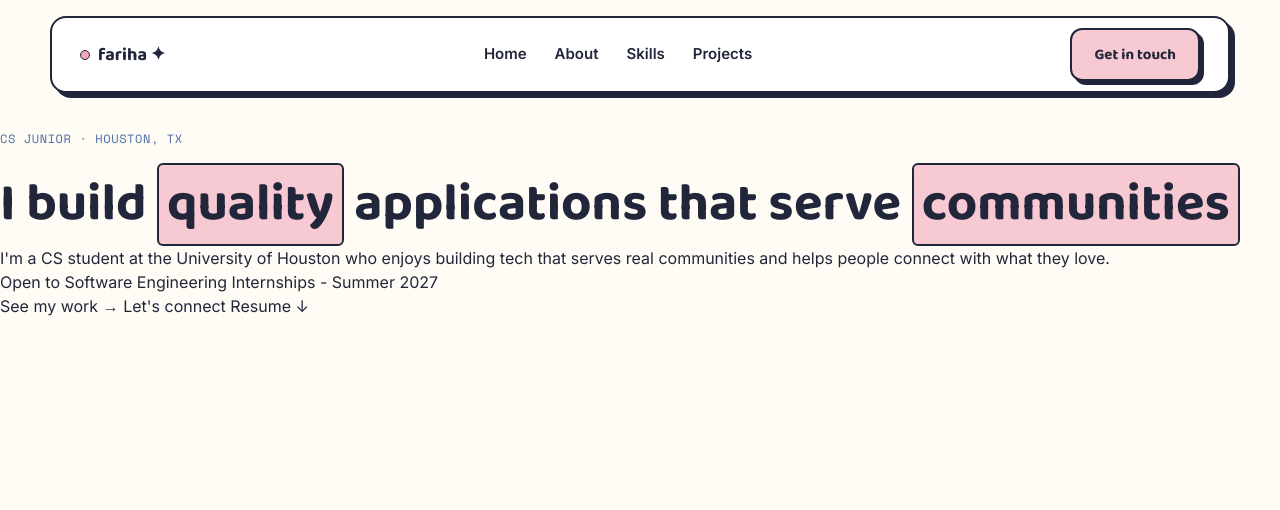
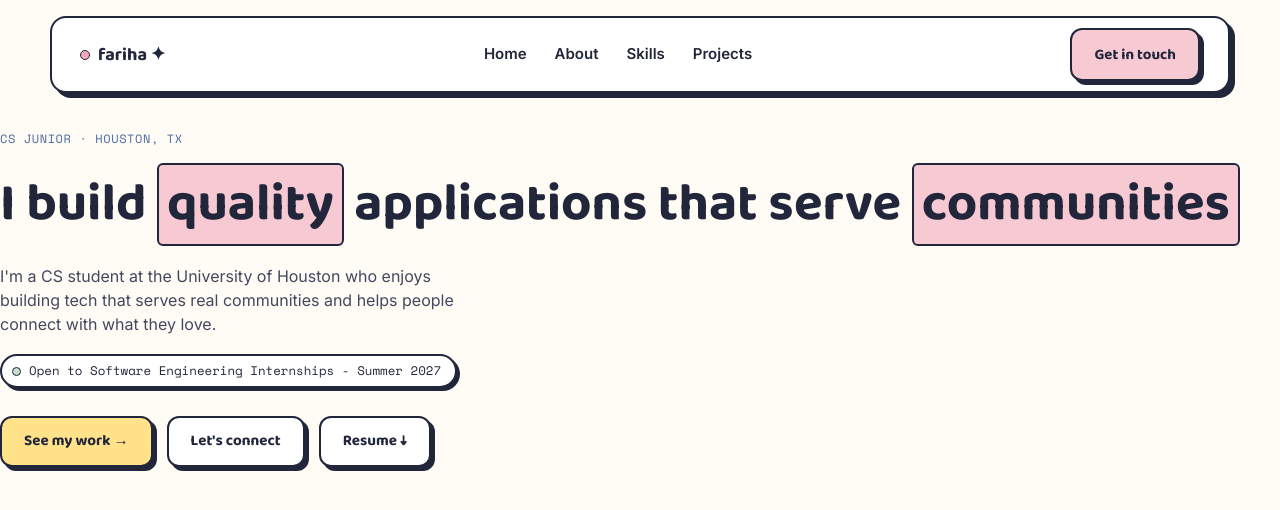
Before and after one commit to sakurakinomoto1/my-portfolio, a Next.js app: page / in a window 1280 px wide. Shown: the top 510 px of the page. Built offline with nearby package versions, Linux system fonts and the light colour scheme.

Commit message:
added styling to the open to job status and links

```diff
--- a/components/Hero.tsx
+++ b/components/Hero.tsx
@@ -1,33 +1,41 @@
 export default function Hero() {
   const highlightBlock =
     "bg-accent-primary px-2 rounded-md border-2 border-dark inline-block";
+  const links =
+    "inline-flex items-center gap-2 font-display font-bold text-[0.95rem] px-5.5 py-3 border-2 border-dark rounded-xl shadow-hard-med transition duration-120 hover:translate-x-0.5 hover:translate-y-0.5 hover:shadow-hard-xsm active:translate-x-1 active:translate-y-1 active:shadow-none";
   return (
     <section id="home" className="pt-8 pb-20">
       <div>
         <span className="font-mono text-xs uppercase tracking-wider text-accent-quaternary-deep inline-flex items-center gap-1.5">
-          {" "}
           CS junior · Houston, TX
         </span>
-        <h1 className = "font-display font-bold text-[2.1rem] md:text-[3.3rem] mt-3.5">
+        <h1 className="font-display font-bold text-[2.1rem] md:text-[3.3rem] mt-3.5">
           I build <span className={highlightBlock}>quality</span> applications
           that serve <span className={highlightBlock}>communities</span>
         </h1>
-        <p>
+        <p className="text-base max-w-120 mt-4.5 text-[#43485f]">
           I&apos;m a CS student at the University of Houston who enjoys building
           tech that serves real communities and helps people connect with what
           they love.
         </p>
 
-        <div>
-          <span></span>
+        <div className="inline-flex items-center gap-2 mt-4.5 bg-card border-2 border-dark rounded-full pl-2.5 pr-3.5 py-1.5 font-mono text-[0.78rem] shadow-hard-sm">
+          <span className="w-2.25 h-2.25 rounded-full bg-accent-tertiary border-[1.5px] border-dark"></span>
           <span>Open to Software Engineering Internships - Summer 2027</span>
         </div>
-        <div>
-          <a href="#projects"> See my work → </a>
-          <a href="#contact"> Let&apos;s connect </a>
-          <a href="/resume.pdf" download>
-            {" "}
-            Resume ↓{" "}
+        <div className="flex gap-3.5 mt-7 flex-wrap">
+          <a href="#projects" className={`${links} bg-accent-secondary`}>
+            See my work →
+          </a>
+          <a href="#contact" className={`${links} bg-card`}>
+            Let&apos;s connect
+          </a>
+          <a
+            href="/resume.pdf"
+            download
+            className={`${links} bg-card`}
+          >
+            Resume ↓
           </a>
         </div>
       </div>
```
